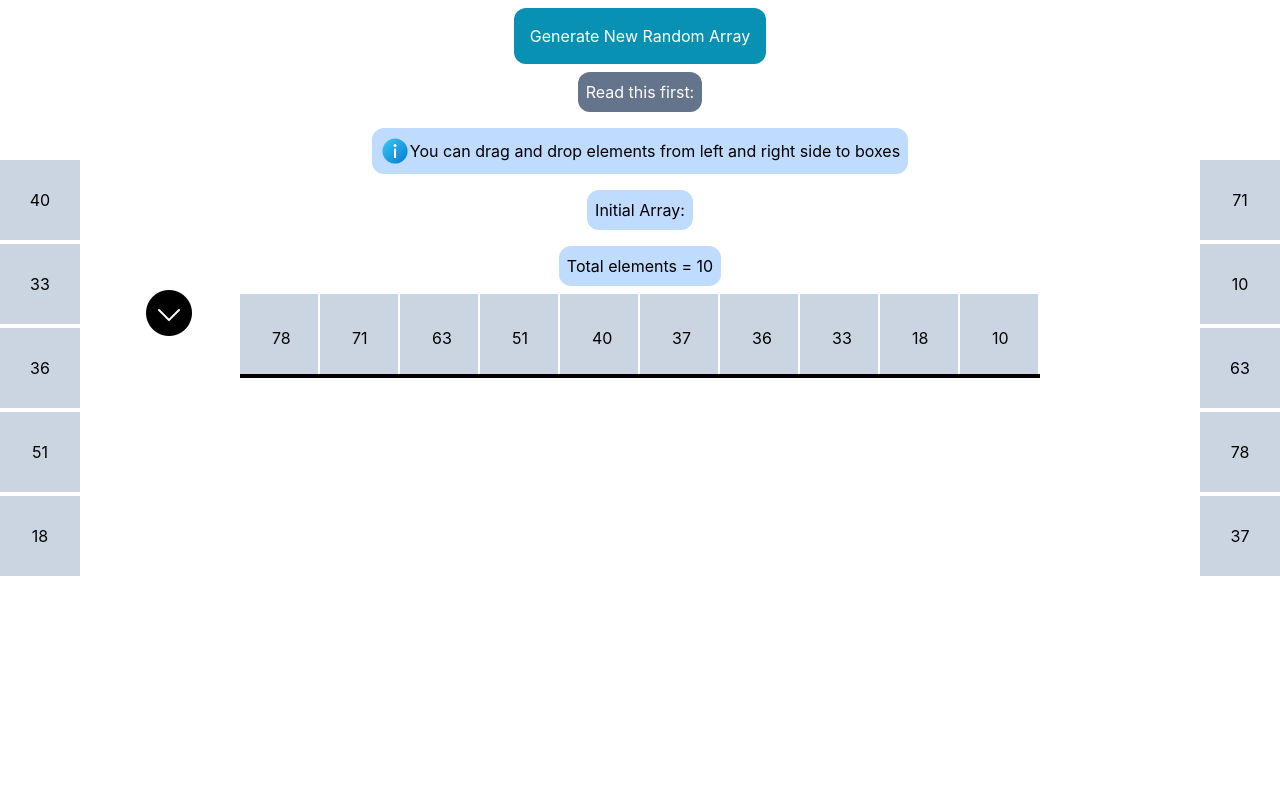
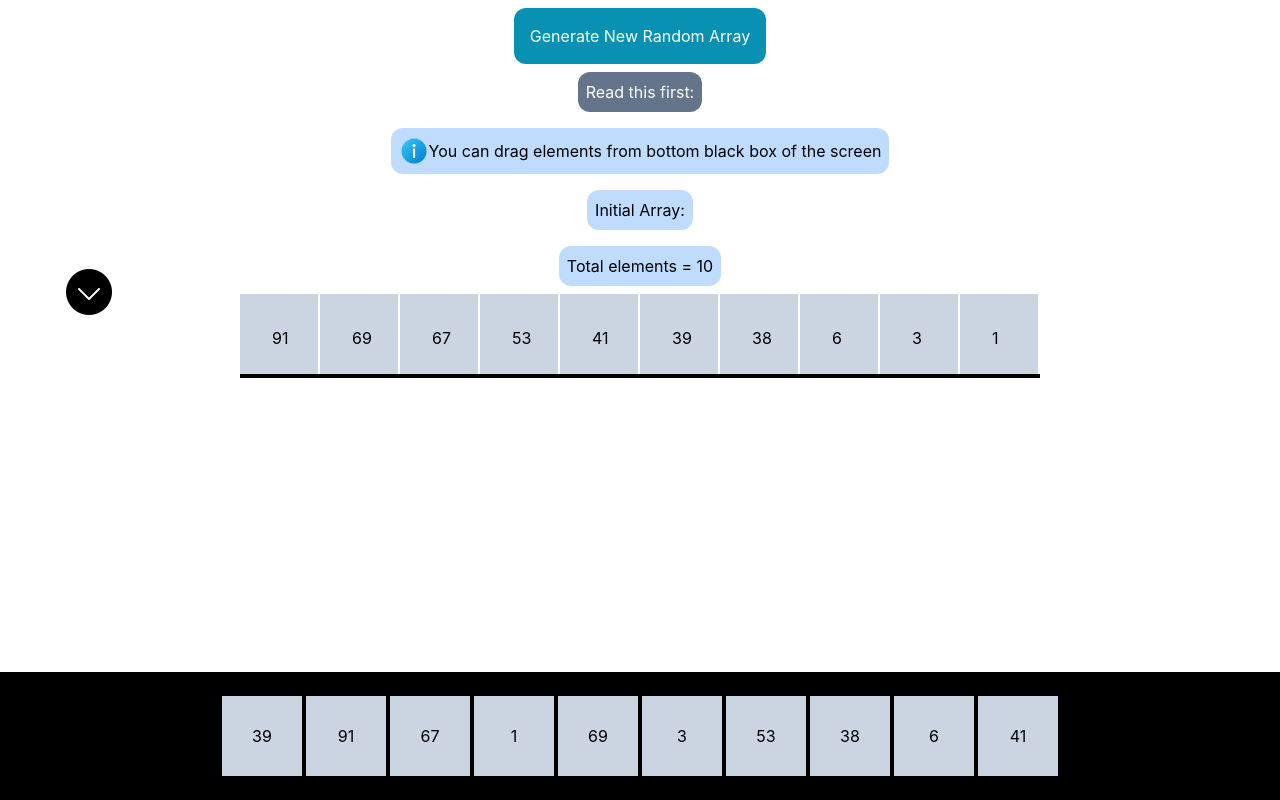
Before and after one commit to burhanharoon/merge-sort-react, a React (Create React App) app: page / in a window 1280 px wide. Built offline with nearby package versions, Linux system fonts and the light colour scheme.

Commit message:
Pushed draggable boxes to the bottom of DOM

```diff
--- a/src/App.js
+++ b/src/App.js
@@ -2,55 +2,32 @@ import { useState } from 'react';
 import { HTML5Backend } from 'react-dnd-html5-backend'
 import { DndProvider } from 'react-dnd'
 import { Box } from './Components/DraggableBox';
-import { Container } from './Components/DroppableBox';
+import { Container } from './Components/Container';
 import infoIcon from './icons8-info.png'
 import nextIcon from './icons8-next.png'
+import randomizeNewArray from './Components/GenerateNumbers';
+import { ItemTypes } from './Components/ItemTypes';
 
-function getRndInteger(min, max) {
-  return Math.floor(Math.random() * (max - min)) + min;
-}
-
-let numbers = []
-const randomizeNewArray = () => {
-  let temp = []
-  for (let i = 0; i < 10; i++) {
-    let digit = (getRndInteger(0, 100))
-    temp.push(digit)
-  }
-
-  function sort(temp) {
-    temp.sort(function (a, b) {
-      return b - a;
-    })
-  }
-
-  sort(temp)
-  return temp
-}
-
-numbers = randomizeNewArray()
-
-let ItemTypes = {}
-numbers.forEach(number => {
-  ItemTypes[`Item${number}`] = number;
-})
-
+const numbers = randomizeNewArray()
 
 const App = () => {
 
-  const [boxes] = useState([
-    { name: `${numbers[5]}`, type: ItemTypes[`Item${numbers[5]}`] },
-    { name: `${numbers[0]}`, type: ItemTypes[`Item${numbers[0]}`] },
-    { name: `${numbers[2]}`, type: ItemTypes[`Item${numbers[2]}`] },
-    { name: `${numbers[9]}`, type: ItemTypes[`Item${numbers[9]}`] },
-    { name: `${numbers[1]}`, type: ItemTypes[`Item${numbers[1]}`] },
-    { name: `${numbers[8]}`, type: ItemTypes[`Item${numbers[8]}`] },
-    { name: `${numbers[3]}`, type: ItemTypes[`Item${numbers[3]}`] },
-    { name: `${numbers[6]}`, type: ItemTypes[`Item${numbers[6]}`] },
-    { name: `${numbers[7]}`, type: ItemTypes[`Item${numbers[7]}`] },
-    { name: `${numbers[4]}`, type: ItemTypes[`Item${numbers[4]}`] },
-  ]);
-  const [droppedBoxNames, setDroppedBoxNames] = useState([]);
+  const boxDetails =
+    [
+      { name: `${numbers[5]}`, type: ItemTypes.BOX },
+      { name: `${numbers[0]}`, type: ItemTypes.BOX },
+      { name: `${numbers[2]}`, type: ItemTypes.BOX },
+      { name: `${numbers[9]}`, type: ItemTypes.BOX },
+      { name: `${numbers[1]}`, type: ItemTypes.BOX },
+      { name: `${numbers[8]}`, type: ItemTypes.BOX },
+      { name: `${numbers[3]}`, type: ItemTypes.BOX },
+      { name: `${numbers[6]}`, type: ItemTypes.BOX },
+      { name: `${numbers[7]}`, type: ItemTypes.BOX },
+      { name: `${numbers[4]}`, type: ItemTypes.BOX },
+    ]
+
+  const [boxes] = useState(boxDetails);
+  const [droppedBoxNames] = useState([]);
 
   function isDropped(boxName) {
     return droppedBoxNames.indexOf(boxName) > -1;
@@ -67,43 +44,29 @@ const App = () => {
 
     <div>
 
-      <div className='fixed right-0 top-40 '>
-        <DndProvider backend={HTML5Backend}>
-          <div className='flex flex-col gap-1 justify-center'>
-            {boxes.reverse().map(({ name, type }, index) => (
-              index >= 5 &&
-              <Box name={name} type={type} isDropped={isDropped(name)} key={index} />))
-            }
-          </div>
-        </DndProvider>
-      </div>
+      <DndProvider backend={HTML5Backend}>
+        <div className='fixed bottom-0 bg-black py-6  left-0 right-0 flex gap-1 justify-center'>
+          {boxes.map(({ name, type }, index) => (
+            <Box name={name} type={type} isDropped={isDropped(name)} key={index} />))
+          }
+        </div>
+      </DndProvider>
 
-      <div className='fixed left-0 top-40'>
-        <DndProvider backend={HTML5Backend}>
-          <div className='flex flex-col gap-1 justify-center'>
-            {boxes.map(({ name, type }, index) => (
-              index < 5 &&
-              <Box name={name} type={type} isDropped={isDropped(name)} key={index} />))
-            }
-          </div>
-        </DndProvider>
-      </div>
-
-      <img onClick={() => { setNextArray(nextArray + 1) }} src={nextIcon} className='fixed top-72 rotate-90 cursor-pointer left-36' />
+      <img onClick={() => { setNextArray(nextArray + 1) }} src={nextIcon} className='fixed top-1/3 rotate-90 cursor-pointer left-16' />
 
       {
         nextArray >= 7 &&
         <div className=' '>
           {showNextElement > 1 &&
-            <img className='cursor-pointer fixed bottom-12 rotate-180 left-8' onClick={() => { setShowNextElement(showNextElement - 1) }} src={nextIcon} />
+            <img className='cursor-pointer fixed bottom-40 rotate-180 left-8' onClick={() => { setShowNextElement(showNextElement - 1) }} src={nextIcon} />
           }
           {showNextElement <= 10 &&
-            <img className='fixed bottom-12 cursor-pointer left-24' onClick={() => { setShowNextElement(showNextElement + 1) }} src={nextIcon} />
+            <img className='fixed bottom-40 cursor-pointer left-24' onClick={() => { setShowNextElement(showNextElement + 1) }} src={nextIcon} />
           }
         </div>
       }
 
-      <div className='w-full flex items-center flex-col'>
+      <div className='w-full mb-80 flex items-center flex-col'>
         <a href="/about">
           <div className=' p-4 rounded-xl mt-2 bg-cyan-600 text-white'>
             Generate New Random Array
@@ -111,7 +74,7 @@ const App = () => {
         </a>
 
         <p className=' w-max text-white p-2 rounded-xl bg-slate-500 m-2'>Read this first:</p>
-        <p className='w-max flex items-center bg-blue-200 rounded-xl p-2 m-2'> <img src={infoIcon} width='30px' height='10px' alt="" /> You can drag and drop elements from left and right side to boxes</p>
+        <p className='w-max flex items-center bg-blue-200 rounded-xl p-2 m-2'> <img src={infoIcon} width='30px' height='10px' alt="" /> You can drag elements from bottom black box of the screen</p>
         <p className=' w-max  p-2 rounded-xl bg-blue-200 m-2'>Initial Array:</p>
         <p className=' w-max  p-2 rounded-xl bg-blue-200 m-2'>Total elements = 10</p>
 
@@ -208,8 +171,6 @@ const App = () => {
           </DndProvider>
         }
 
-
-
         {/* Fourth Layer */}
 
         {4 <= nextArray &&
@@ -230,7 +191,6 @@ const App = () => {
 
                 </div>
               </div>
-
 
               <div className='flex items-center  gap-2 flex-col'>
                 <div className='w-50 bg-blue-200 p-2 rounded-xl'>
@@ -259,7 +219,6 @@ const App = () => {
                 </div>
               </div>
 
-
               <div className='flex items-center  gap-2 flex-col'>
                 <div className='w-50 bg-blue-200 p-2 rounded-xl'>
                   <p>Array has 3 elements {numbers[7]}, {numbers[8]}and {numbers[9]}</p>
@@ -274,13 +233,9 @@ const App = () => {
                   </div>
                 </div>
               </div>
-
-
             </div>
           </DndProvider>
-
         }
-
 
         {4 <= nextArray &&
 
@@ -295,9 +250,9 @@ const App = () => {
                 Array consisting of elements <span className='font-bold'> {numbers[8]}</span> and<span className='font-bold'> {numbers[9]}</span> will be further divided
               </div>
             </div>
-
           </div>
         }
+
         {5 <= nextArray &&
           <div className='flex gap-4 mb-4'>
             {numbers.map(number => {
@@ -309,7 +264,6 @@ const App = () => {
             })}
           </div>
         }
-
 
         {6 <= nextArray &&
           <div className='flex justify-center items-center flex-col'>
@@ -363,8 +317,6 @@ const App = () => {
                 </div>
               </div>
 
-
-
               <div className='flex flex-col gap-2 justify-center items-center'>
                 <div>
                   <div className=' w-56 bg-blue-200 rounded-xl p-2'>As <span className=' font-bold'> {numbers[4]} </span>&gt;  <span className=' font-bold'> {numbers[5]} </span>therefore they will interchange their positions </div>
@@ -380,8 +332,6 @@ const App = () => {
                   </div>
                 </div>
               </div>
-
-
 
               <div className='flex flex-col gap-2 justify-center items-center'>
                 <div>
@@ -400,7 +350,6 @@ const App = () => {
                 </div>
               </div>
 
-
               <div className='flex flex-col gap-2 justify-center items-center'>
                 <div>
                   <div className=' w-56 bg-blue-200 rounded-xl p-2'>As <span className=' font-bold'> {numbers[8]} </span>&gt;  <span className=' font-bold'> {numbers[9]} </span>therefore they will interchange their positions </div>
@@ -417,7 +366,6 @@ const App = () => {
                   </div>
                 </div>
               </div>
-
             </div>
           }
 
@@ -449,7 +397,6 @@ const App = () => {
                 </div>
               </div>
 
-
               <div className='flex flex-col '>
                 <div className='flex'>
 
@@ -476,30 +423,24 @@ const App = () => {
                 </div>
               </div>
 
-
               <div className='flex flex-col '>
                 <div className='flex'>
-
                   <div className={showNextElement == 7 ? 'flex flex-col p-2 bg-blue-200 rounded-2xl opacity-100' : 'flex flex-col opacity-0'}>
                     <div>No need to change</div>
                     <div>As thery are already sorted</div>
                     <div>Place them below</div>
                   </div>
-
                 </div>
                 <div className='flex mt-2'>
                   <Container shouldAccept={numbers[9]} />
                   <Container shouldAccept={numbers[8]} />
                 </div>
               </div>
-
-
             </div>
           }
 
           {8 <= nextArray &&
             <div className='flex justify-center gap-4'>
-
               <div className='flex'>
                 <div className='flex items-center flex-col'>
                   <Container shouldAccept={numbers[7]} />
@@ -545,7 +486,6 @@ const App = () => {
                   <span className={showNextElement == 9 ? ' text-2xl opacity-100' : ' text-2xl opacity-0'}>&uarr;</span>
                 </div>
               </div>
-
             </div>
           }
 
@@ -568,7 +508,6 @@ const App = () => {
                   <div>Place all remaining elements below</div>
                 </div>
               </div>
-
               <div className='flex '>
                 <Container shouldAccept={numbers[9]} />
                 <Container shouldAccept={numbers[8]} />
@@ -585,7 +524,6 @@ const App = () => {
             </div>
           }
         </DndProvider>
-
       </div>
     </div>
   );
--- a/src/Components/DraggableBox.js
+++ b/src/Components/DraggableBox.js
@@ -15,7 +15,6 @@ export const Box = function Box({ name }) {
         end: (item, monitor) => {
             const dropResult = monitor.getDropResult();
             if (item && dropResult) {
-
             }
         },
         collect: (monitor) => ({
@@ -23,9 +22,11 @@ export const Box = function Box({ name }) {
             handlerId: monitor.getHandlerId(),
         }),
     }));
+    const opacity = isDragging ? 0.4 : 1;
 
-    const opacity = isDragging ? 0.4 : 1;
-    return (<div className='flex justify-center items-center' ref={drag} role="Box" style={{ ...style, opacity }} data-testid={`box-${name}`}>
-        {name}
-    </div>);
+    return (
+        <div className='flex justify-center items-center' ref={drag} role="Box" style={{ ...style, opacity }} data-testid={`box-${name}`}>
+            {name}
+        </div>
+    );
 };
--- /dev/null
+++ b/src/Components/GenerateNumbers.js
@@ -0,0 +1,17 @@
+const pro_IntDigit = () => Math.floor(Math.random() * (100 - 0)) + 0
+const randomizeNewArray = () => {
+    let temp = []
+    for (let i = 0; i < 10; i++) {
+        let item = (pro_IntDigit())
+        temp.push(item)
+    }
+    const random_val = (temp) => {
+        temp.sort(function (a, b) {
+            return b - a;
+        })
+    }
+    random_val(temp)
+    console.log(temp);
+    return temp
+}
+export default randomizeNewArray
--- a/src/index.js
+++ b/src/index.js
@@ -4,8 +4,5 @@ import './index.css';
 import App from './App';
 
 ReactDOM.render(
-  <React.StrictMode>
-    <App />
-  </React.StrictMode>,
-  document.getElementById('root')
+  <App />, document.getElementById('root')
 );
```
Also changed, not shown: Readme.txt (deleted), src/Components/Container.js (renamed from src/Components/DroppableBox.js), 1 other file (tests, documents, lock files or other folders).
